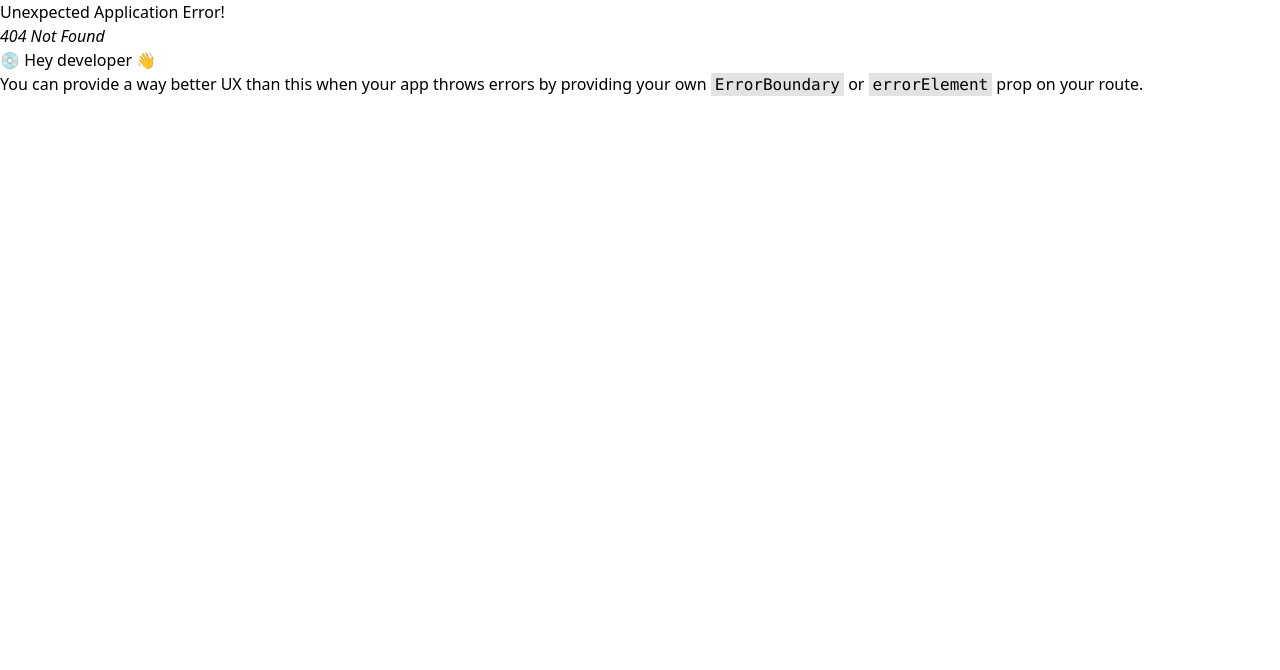
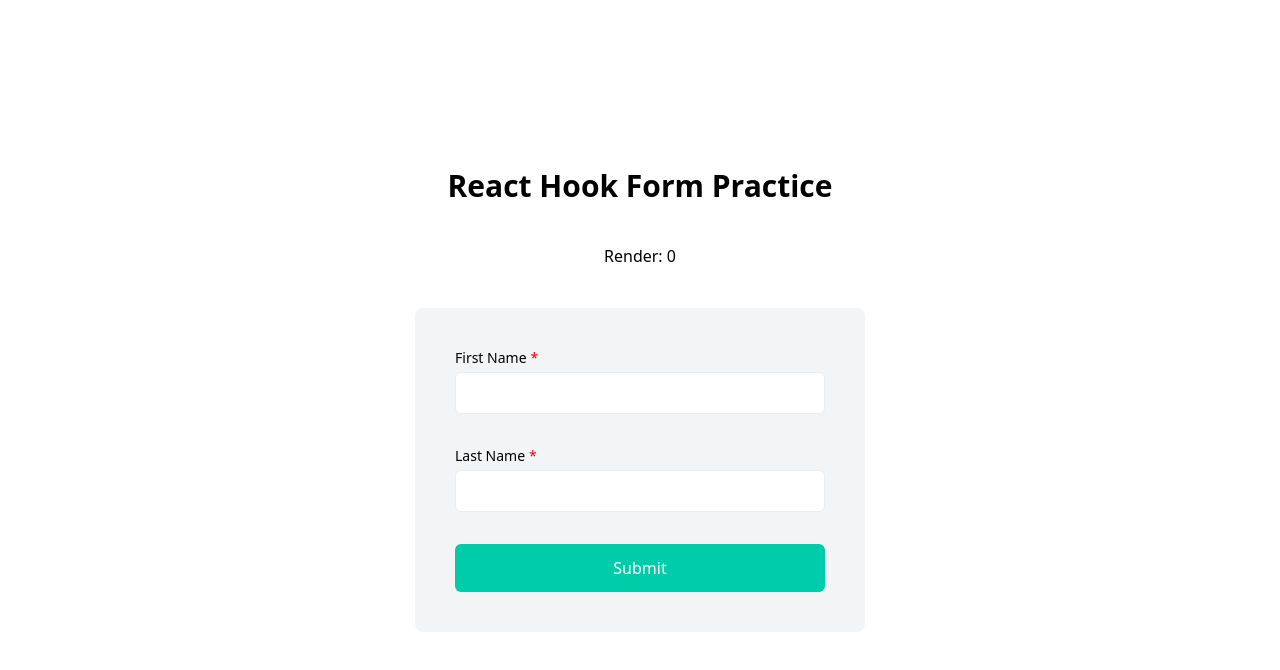
Before and after one commit to ckstn0777/react-hook-form-practice, a React (Vite) app: page /react-hook-form/uncontrolled-form in a window 1280 px wide. Before the commit this address had no page. Shown: the top 670 px of the page. Built offline with nearby package versions, Linux system fonts and the light colour scheme.

Commit message:
feat: 비제어 컴포넌트를 사용해서 form 구현

```diff
--- /dev/null
+++ b/src/pages/UncontrolledForm/index.tsx
@@ -0,0 +1,71 @@
+import { useRef } from "react";
+
+let counter = 0;
+
+export default function UncontrolledForm() {
+  const formRef = useRef<HTMLFormElement>(null);
+
+  const handleSubmit = (e: React.FormEvent<HTMLFormElement>) => {
+    e.preventDefault();
+
+    if (!formRef.current) return;
+    // console.log(formRef.current.elements);
+
+    const elements = formRef.current.elements;
+    const values: { [key: string]: string } = {};
+
+    for (let i = 0; i < elements.length; i++) {
+      const element = elements[i] as HTMLInputElement;
+      if (element.type === "text") {
+        values[element.name] = element.value;
+      }
+    }
+
+    alert(JSON.stringify(values));
+  };
+
+  return (
+    <main className="w-screen h-screen flex justify-center items-center flex-col">
+      <h2 className="text-3xl font-semibold mb-10">React Hook Form Practice</h2>
+
+      <p className="mb-10">
+        Render: <span>{counter++}</span>
+      </p>
+
+      <form
+        className="w-[450px] p-10 flex flex-col bg-[#f2f4f6] rounded-lg gap-8"
+        ref={formRef}
+        onSubmit={handleSubmit}
+      >
+        <label className="flex flex-col">
+          <div className="mb-1 flex text-sm">
+            <span>First Name</span>
+            <span className="text-[#e50000] ml-1">*</span>
+          </div>
+
+          <input
+            name="firstName"
+            className="px-4 py-2 border border-[#eaecee] rounded-[6px] focus:border-[#535961]"
+          />
+        </label>
+        <label className="flex flex-col">
+          <div className="mb-1 flex text-sm">
+            <span>Last Name</span>
+            <span className="text-[#e50000] ml-1">*</span>
+          </div>
+          <input
+            name="lastName"
+            className="px-4 py-2 border border-[#eaecee] rounded-[6px] focus:border-[#535961]"
+          />
+        </label>
+
+        <button
+          type="submit"
+          className="bg-[#00CCAA] text-white rounded-[6px] px-4 py-3"
+        >
+          Submit
+        </button>
+      </form>
+    </main>
+  );
+}
--- a/src/router.tsx
+++ b/src/router.tsx
@@ -1,6 +1,7 @@
 import App from "./App";
 import ReactForm from "./pages/ReactForm";
 import ReactHookFormBasic from "./pages/ReactHookFormBasic";
+import UncontrolledForm from "./pages/UncontrolledForm";
 
 export const routes = [
   {
@@ -19,4 +20,10 @@ export const routes = [
     title: "React Hook Form Basic",
     description: "React Hook Form 기본 사용법",
   },
+  {
+    path: "/uncontrolled-form",
+    element: <UncontrolledForm />,
+    title: "비제어 컴포넌트",
+    description: "비제어 컴포넌트를 사용해서 Form 구현",
+  },
 ];
```
